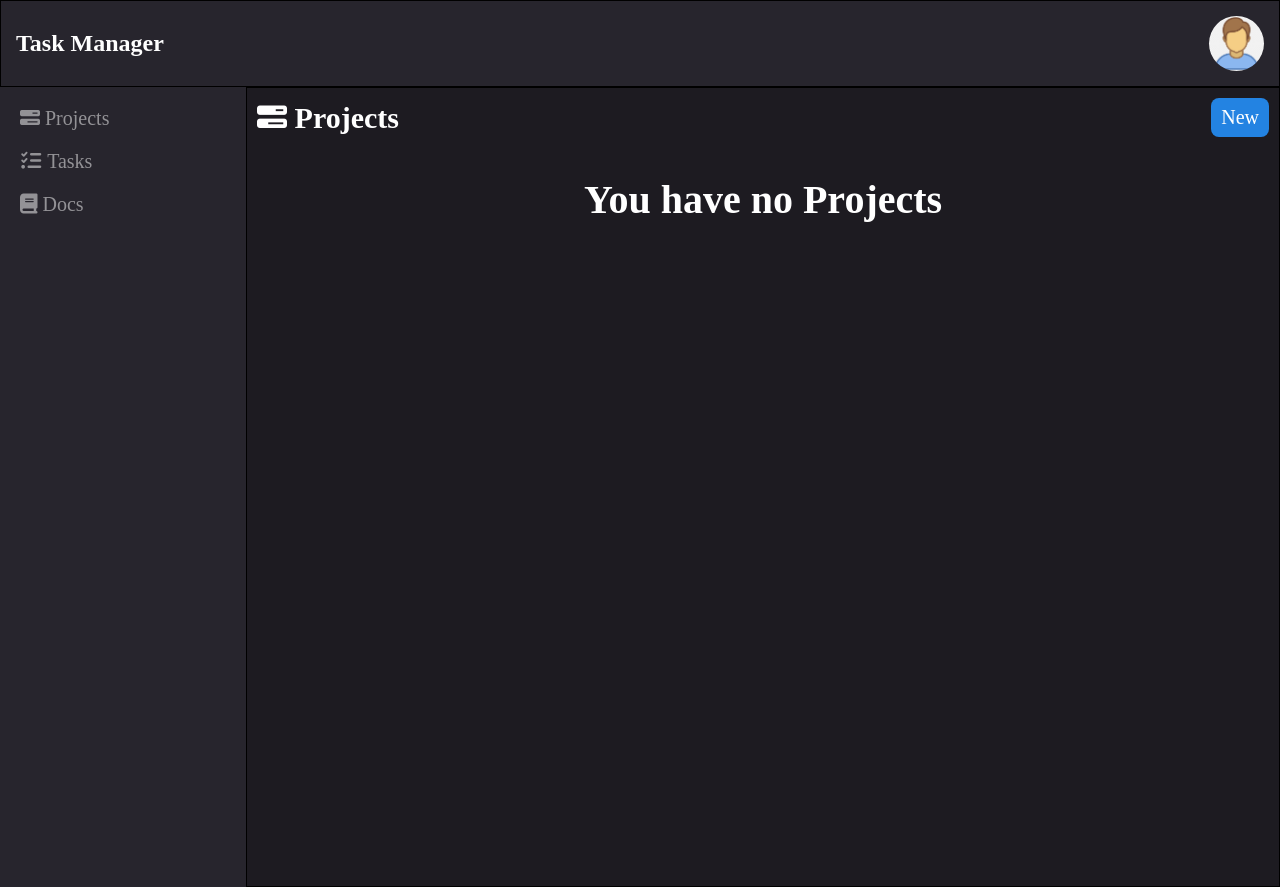
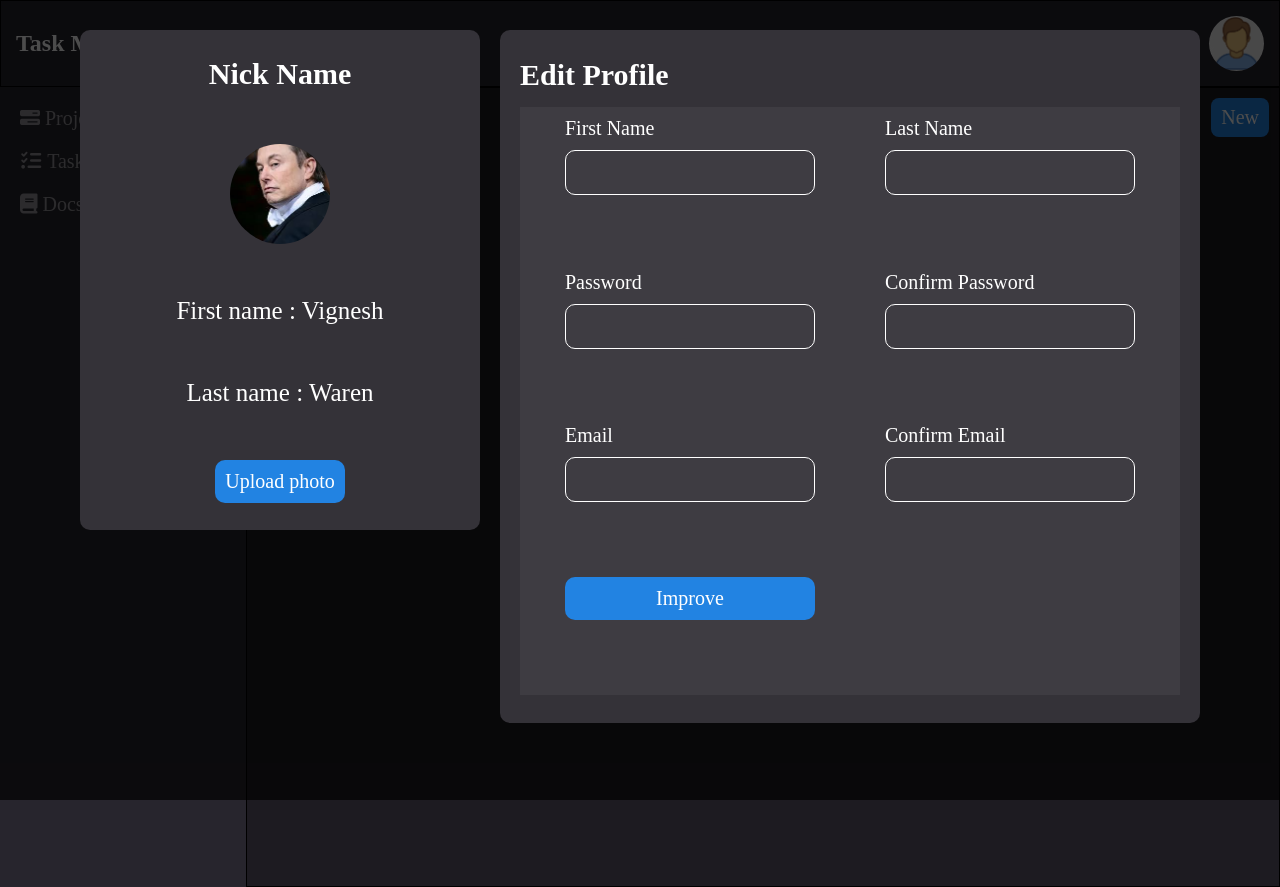
Before and after one commit to basithahamed/ProApp, a plain HTML site: page assets/html/home/main.html in a window 1280 px wide. Drawn offline with nearby package versions, Linux system fonts and the light colour scheme; files that its build step writes are made by us from their sources; no server answers; files whose address does not match are found by name; a web font is replaced by a local one.

Commit message:
Changed profile editing section

```diff
--- a/assets/css/homecss/profile.css
+++ b/assets/css/homecss/profile.css
@@ -53,9 +53,87 @@
   .common-profile-button:hover{
     background-color: rgb(29,27,33);
   }
-  .common-profile-button:active{
+  .common-profile-button:active, .edit-profile-improve-button:active{
     transform: scale(0.9);
   }
+
+
+  /* Profile editing section styling starts here */
+  .outer-edit-profile{
+    position: fixed;
+    background-color: rgba(0, 0, 0, 0.7);
+    top: 0;
+    bottom: 0;
+    left: 0;
+    right: 0;
+    z-index: 20;
+    padding-top: 30px;
+    font-size: 25px;
+  }
+  .mini-profile{
+    width:400px;
+    height: 500px;
+    color: white;
+    align-self: flex-start;
+    margin-right: 20px;
+    background-color: rgb(52,50,56);
+    justify-content: space-around;
+    border-radius: 10px;
+  }
+  .edit-profile-area{
+    max-width: 700px;
+    width: 100%;
+    height: 90%;
+    color: white;
+    align-self: flex-start;
+    background-color: rgb(52,50,56);
+    border-radius: 10px;
+    padding: 20px;
+    justify-content: space-around;
+    align-items: flex-start;
+  }
+  .mini-profile-user-name, .edit-profile-head{
+    font-size: 30px;
+  }
+  .mini-profile-user-image{
+    width: 100px;
+    height: 100px;
+    border-radius: 50%;
+    background-position: center;
+    background-size: cover;
+    background-image: url("/ProApp/assets/images/usersImages/2.png");
+  }
+  .upload-user-photo:active {
+    transform: scale(0.9);
+  }
+  .edit-profile-body{
+    padding: 10px;
+    font-size: 20px;
+    height: 90%;
+    width: 100%;
+    background-color: rgb(62,60,66);
+    display: grid;
+    grid-template-columns: auto auto;
+    justify-content: space-around;
+    align-items: flex-start;
+  }
+  .common-label-input-wrapper{
+    width: 250px;
+    align-items: flex-start;
+  }
+  .common-edit-profile-input{
+    outline: none;
+    background-color: transparent;
+    border: none;
+    border: 1px solid white;
+    margin: 10px 0px;
+    width: 100%;
+    font-size: 20px;
+    color: white;
+    padding: 10px;
+    border-radius: 10px;
+  }
+  /* Profile editing section styling starts here */
   @media screen and (max-width: 550px){
     .full-profile-section{
         bottom: 10%;
--- a/assets/css/homecss/task.css
+++ b/assets/css/homecss/task.css
@@ -12,7 +12,7 @@
     color: white;
     right: 0;
 }
-.project-choosing-select, .complete-task-button, .change-to-not-complete-button{
+.project-choosing-select, .complete-task-button, .change-to-not-complete-button, .upload-user-photo, .edit-profile-improve-button{
     background-color: rgb(34,131,226);
     color: white;
     padding: 10px;
--- a/assets/html/home/main.html
+++ b/assets/html/home/main.html
@@ -277,6 +277,51 @@
                 </section>
                 <!-- Profile section ends here -->
 
+                <!-- Edit profile section starts here -->
+                <section class="outer-edit-profile x-axis-flex">
+                    <!-- This is for small profile view -->
+                    <section class="mini-profile y-axis-flex">
+                        <h1 class="mini-profile-user-name">Nick Name</h1>
+                        <div class="mini-profile-user-image"></div>
+                        <span>First name : <span class="mini-profile-first-name">Vignesh</span></span>
+                        <span>Last name : <span class="mini-profile-last-name">Waren</span></span>
+                        <button class="upload-user-photo">Upload photo</button>
+                    </section>
+                    <!-- Profile details filling form starts here -->
+                    <section class="edit-profile-area y-axis-flex">
+                        <h1 class="edit-profile-head">Edit Profile</h1>
+                        <div class="edit-profile-body">
+                            <div class="common-label-input-wrapper y-axis-flex">
+                                <label for="edit-profile-first-name-input">First Name</label>
+                                <input type="text" id="edit-profile-first-name-input" class="common-edit-profile-input">
+                            </div>
+                            <div class="common-label-input-wrapper y-axis-flex">
+                                <label for="edit-profile-last-name-input">Last Name</label>
+                                <input type="text" id="edit-profile-last-name-input" class="common-edit-profile-input">
+                            </div>
+                            <div class="common-label-input-wrapper y-axis-flex">
+                                <label for="edit-profile-pass-name-input">Password</label>
+                                <input type="text" id="edit-profile-pass-name-input" class="common-edit-profile-input">
+                            </div>
+                            <div class="common-label-input-wrapper y-axis-flex">
+                                <label for="edit-profile-conf-pass-name-input">Confirm Password</label>
+                                <input type="text" id="edit-profile-conf-pass-name-input" class="common-edit-profile-input">
+                            </div>
+                            <div class="common-label-input-wrapper y-axis-flex">
+                                <label for="edit-profile-email-name-input">Email</label>
+                                <input type="text" id="edit-profile-email-name-input" class="common-edit-profile-input">
+                            </div>
+                            <div class="common-label-input-wrapper y-axis-flex">
+                                <label for="edit-profile-conf-email-name-input">Confirm Email</label>
+                                <input type="text" id="edit-profile-conf-email-name-input" class="common-edit-profile-input">
+                            </div>
+                            <button class="edit-profile-improve-button">Improve</button>
+                        </div>
+                    </section>
+                    <!-- Profile details filling form ends here -->
+                </section>
+                <!-- Edit profile section ends here -->
+
                 <!-- Bottom section for mobile view consists of buttons that are in navbar -->
                 <section class="bottom-section">
                     <div class="projects-button-ul mobile-bottom-buttons"><i class="fa-solid fa-bars-progress"></i></div>
--- a/assets/js/homejs/tasksscripts/taskview.js
+++ b/assets/js/homejs/tasksscripts/taskview.js
@@ -171,7 +171,6 @@ let TaskView = (() => {
     let renderProjectOption = () => {
         //Reseting the select tag
         _(domStrings.taskProjectSelect).innerHTML = "";
-        console.log("Projects while rendering project option = " + ProjectModel.getProjectsArray());
         let projects = ProjectModel.getProjectsArray();
         //Looping through all availbale projects
         projects.forEach(elem => {
@@ -187,9 +186,7 @@ let TaskView = (() => {
 
     let completeTask = event => {
         event.stopImmediatePropagation();
-        console.log("task completing event");
         // event.target.parentElement.parentElement.classList.add(domStrings.showCompletedDiv);
-        console.log();
         TaskController.changeTaskStatus(event.target.parentElement.parentElement.classList[2].slice(4));
     }
 
--- a/vicky/home/addprojectsscripts/addprojectsmodel.js
+++ b/vicky/home/addprojectsscripts/addprojectsmodel.js
@@ -26,7 +26,7 @@ let AddProjectModel = (function(){
         formData.append("data", JSON.stringify(tempObj));
 
         let xhr = new XMLHttpRequest();
-        xhr.open("POST", "http://10.52.0.190:8050/ProApp/project/add");
+        xhr.open("POST", "http://localhost:8787/ProApp/project/add");
         xhr.send(formData);
         xhr.onload = function(){
             let serverObject = JSON.parse(xhr.response);
--- a/vicky/home/projectscripts/projectcontroller.js
+++ b/vicky/home/projectscripts/projectcontroller.js
@@ -6,7 +6,7 @@ let ProjectController = (function(view, model){
     }
     let getUsers = function(typedText){
         let xhr = new XMLHttpRequest();
-        xhr.open("GET", "http://10.52.0.190:8050/ProApp/user/getusers?id=all");
+        xhr.open("GET", "http://localhost:8787/ProApp/user/getusers?id=all");
         xhr.send();
         xhr.onload = function(){
             view.renderPeopleSearchResult(JSON.parse(xhr.response), typedText);
@@ -50,7 +50,7 @@ let ProjectController = (function(view, model){
             let flag = false;
             let userId = _(view.getDomStrings().projectPeopleAddingInput).classList[2];
             let xhr = new XMLHttpRequest();
-            xhr.open("GET", "http://10.52.0.190:8050/ProApp/user/getusers?id=all");
+            xhr.open("GET", "http://localhost:8787/ProApp/user/getusers?id=all");
             xhr.send();
             xhr.onload = function(){
                 //Doing everything inside onload function because of asynchronous problem.
--- a/vicky/home/tasksscripts/taskcontroller.js
+++ b/vicky/home/tasksscripts/taskcontroller.js
@@ -6,7 +6,7 @@ let TaskController = (function(view, model){
     }
     let getUsersForTasks = function(typedText){
         let xhr = new XMLHttpRequest();
-        xhr.open("GET", "http://10.52.0.190:8050/ProApp/user/getusers?id=all");
+        xhr.open("GET", "http://localhost:8787/ProApp/user/getusers?id=all");
         xhr.send();
         xhr.onload = function(){
             view.renderPeopleSearchResult(JSON.parse(xhr.response), typedText);
@@ -43,7 +43,7 @@ let TaskController = (function(view, model){
             let flag = false;
             let userId = _(view.getDomStrings().taskUsers).classList[2];
             let xhr = new XMLHttpRequest();
-            xhr.open("GET", "http://10.52.0.190:8050/ProApp/user/getusers?id=all");
+            xhr.open("GET", "http://localhost:8787/ProApp/user/getusers?id=all");
             xhr.send();
             xhr.onload = function(){
                 //Doing everything inside onload function because of asynchronous problem.
--- a/vicky/home/tasksscripts/taskmodel.js
+++ b/vicky/home/tasksscripts/taskmodel.js
@@ -37,7 +37,7 @@ let TaskModel = (function(){
         formData.append("taskData", JSON.stringify(tempObj));
 
         let xhr = new XMLHttpRequest();
-        xhr.open("POST", "http://10.52.0.190:8050/ProApp/task/add");
+        xhr.open("POST", "http://localhost:8787/ProApp/task/add");
         xhr.send(formData);
         xhr.onload = function(){
             let serverObject = JSON.parse(xhr.response);
```
Also changed, not shown: vicky/home/main.html (+1 -1 lines), 9 other files.
